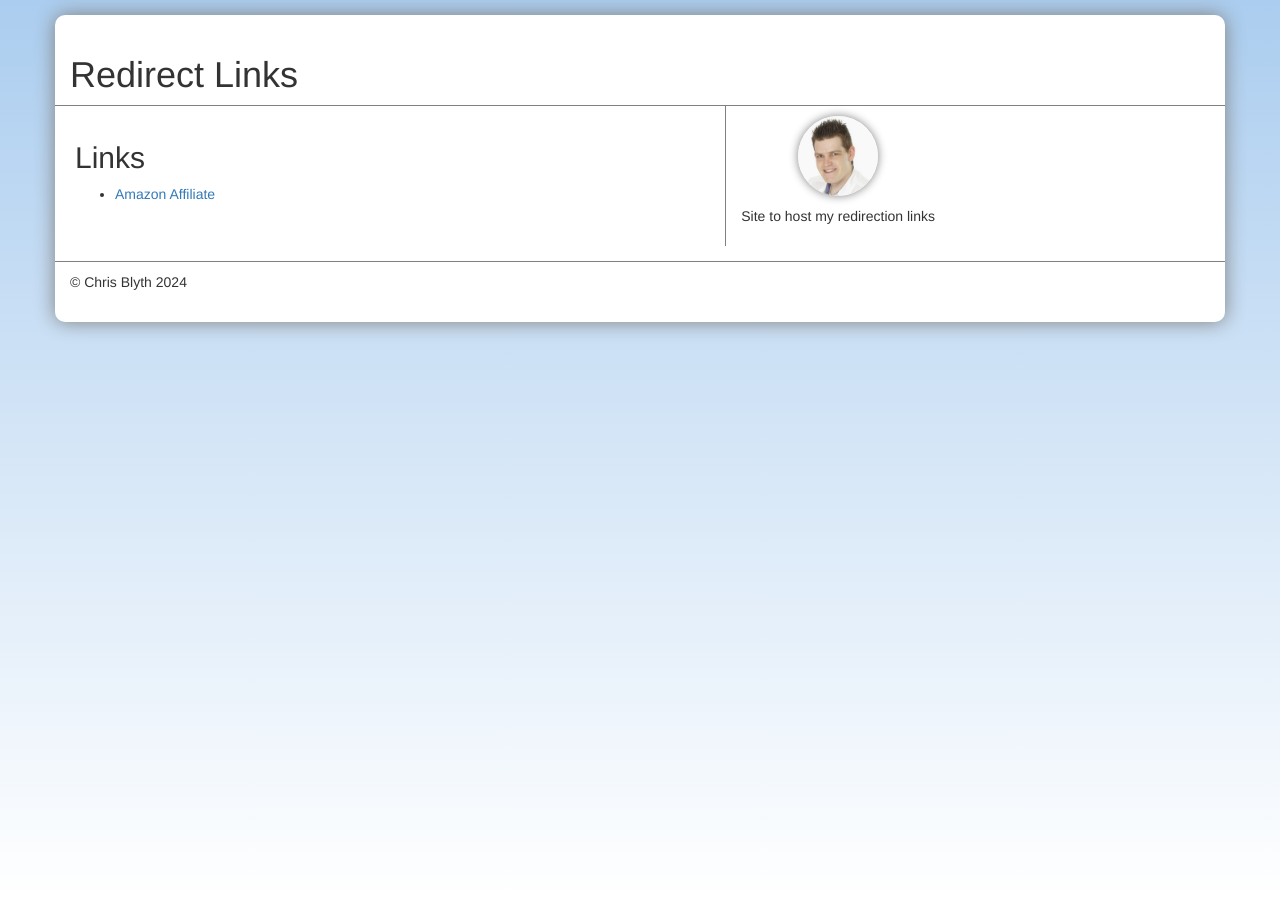
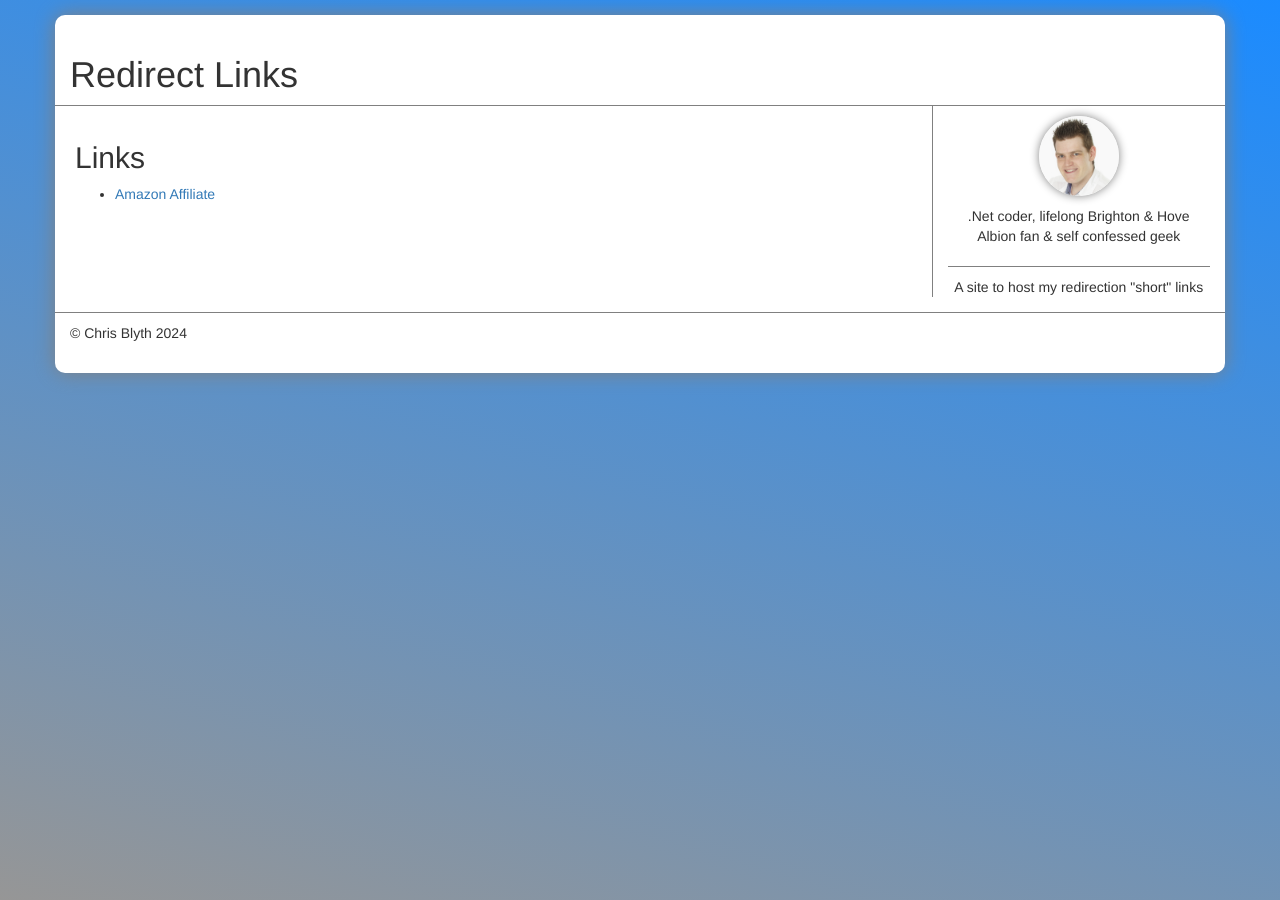
Before and after one commit to BlythMeister/r.blyth.me.uk, a Jekyll site: the page built from index.md, in a window 1280 px wide. Built offline with Jekyll 4.4.1, drawn with Linux system fonts in a browser that asks for light colours; nearby versions of some CDN libraries.

Commit message:
Layout fixes

```diff
--- a/_includes/head.html
+++ b/_includes/head.html
@@ -5,10 +5,8 @@
 <!--BEGIN LINKS-->
 <link rel="stylesheet" href="https://cdnjs.cloudflare.com/ajax/libs/twitter-bootstrap/3.4.1/css/bootstrap.min.css" integrity="sha256-bZLfwXAP04zRMK2BjiO8iu9pf4FbLqX6zitd+tIvLhE= sha384-HSMxcRTRxnN+Bdg0JdbxYKrThecOKuH5zCYotlSAcp1+c8xmyTe9GYg1l9a69psu sha512-Dop/vW3iOtayerlYAqCgkVr2aTr2ErwwTYOvRFUpzl2VhCMJyjQF0Q9TjUXIo6JhuM/3i0vVEt2e/7QQmnHQqw==" crossorigin="anonymous">
 <link rel="stylesheet" href="https://cdnjs.cloudflare.com/ajax/libs/twitter-bootstrap/3.4.1/css/bootstrap-theme.min.css" integrity="sha256-8uHMIn1ru0GS5KO+zf7Zccf8Uw12IA5DrdEcmMuWLFM= sha384-6pzBo3FDv/PJ8r2KRkGHifhEocL+1X2rVCTTkUfGk7/0pbek5mMa1upzvWbrUbOZ sha512-iy8EXLW01a00b26BaqJWaCmk9fJ4PsMdgNRqV96KwMPSH+blO82OHzisF/zQbRIIi8m0PiO10dpS0QxrcXsisw==" crossorigin="anonymous">
-<link rel="stylesheet" href="https://cdnjs.cloudflare.com/ajax/libs/font-awesome/5.13.1/css/all.min.css" integrity="sha256-2XFplPlrFClt0bIdPgpz8H7ojnk10H69xRqd9+uTShA= sha384-xxzQGERXS00kBmZW/6qxqJPyxW3UR0BPsL4c8ILaIWXva5kFi7TxkIIaMiKtqV1Q sha512-xA6Hp6oezhjd6LiLZynuukm80f8BoZ3OpcEYaqKoCV3HKQDrYjDE1Gu8ocxgxoXmwmSzM4iqPvCsOkQNiu41GA==" crossorigin="anonymous">
 <link href="{{ site.url }}/css/styles.css" rel="stylesheet">
 <link rel="shortcut icon" type="image/x-icon" href="{{ site.url }}/favicon.ico">
-<link href="{{ site.url }}/feed.xml" rel="alternate" title="{{site.title}}" type="application/atom+xml">
 <!--END LINKS-->
 
 {% seo %}
--- a/_includes/sidebar.html
+++ b/_includes/sidebar.html
@@ -4,7 +4,10 @@
     </div>
     <div>
         <p>
-            Site to host my redirection links
+            .Net coder, lifelong Brighton &amp; Hove Albion fan &amp; self confessed geek
         </p>
     </div>
 </div>
+<div class="bottomItem">
+	A site to host my redirection "short" links
+</div>
--- a/css/styles.css
+++ b/css/styles.css
@@ -5,22 +5,11 @@ html {
 body {
     padding: 15px;
     margin: 0;
-    background-image: -webkit-gradient( linear, left top, left bottom, color-stop(0.18, rgb(74, 12, 107)), color-stop(0.87, rgb(102, 153, 102)));
-    background: -moz-linear-gradient(top, #ABCDEF 0%, #FFFFFF 100%);
-    /* FF3.6+ */
-    background: -webkit-gradient(linear, left top, left bottom, color-stop(0%, #ABCDEF), color-stop(100%, #FFFFFF));
-    /* Chrome,Safari4+ */
-    background: -webkit-linear-gradient(top, #ABCDEF 0%, #FFFFFF 100%);
-    /* Chrome10+,Safari5.1+ */
-    background: -o-linear-gradient(top, #ABCDEF 0%, #FFFFFF 100%);
-    /* Opera11.10+ */
-    background: -ms-linear-gradient(top, #ABCDEF 0%, #FFFFFF 100%);
-    /* IE10+ */
-    filter: progid:DXImageTransform.Microsoft.gradient( startColorstr='#ABCDEF', endColorstr='#FFFFFF', GradientType=0);
-    /* IE6-9 */
-    background: linear-gradient(top, #ABCDEF 0%, #FFFFFF 100%);
-    /* W3C */
-    background-attachment: fixed;
+    background: rgb(150,150,150);
+    background: -moz-linear-gradient(16deg, rgba(150,150,150,1) 0%, rgba(27,139,255,1) 100%);
+    background: -webkit-linear-gradient(16deg, rgba(150,150,150,1) 0%, rgba(27,139,255,1) 100%);
+    background: linear-gradient(16deg, rgba(150,150,150,1) 0%, rgba(27,139,255,1) 100%);
+    filter: progid:DXImageTransform.Microsoft.gradient(startColorstr="#969696",endColorstr="#1b8bff",GradientType=1);
 }
 
 .container-rounded {
@@ -114,3 +103,16 @@ body {
     margin-bottom: 10px;
     box-shadow: 0 0 10px grey;
 }
+
+.sidebar .bottomItem {
+    border-top: 1px solid grey;
+    padding-top: 10px;
+}
+
+.devide-bottom {
+    border-bottom: 1px solid grey;
+}
+
+.devide-top {
+    border-top: 1px solid grey;
+}
```
